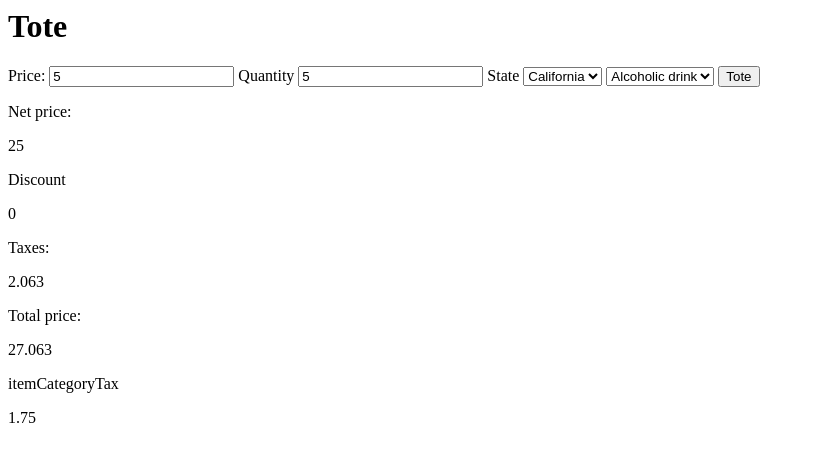
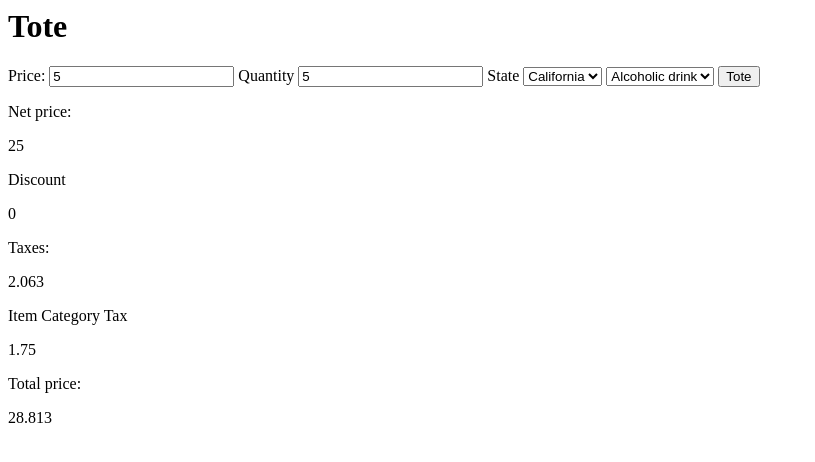
Before and after one commit to BetoHerbas/TotalizadorVentas, a website built with Parcel: page index.html in a window 1280 px wide. Both pictures are taken after typing "5", "5" into the empty fields and a click on the input "Tote". Shown: the whole page, without its empty margins (0-815 px from the left). Built offline with nearby package versions, Linux system fonts and the light colour scheme.

Commit message:
show net price + taxes by state + taxes for de purchase of alcoholic drinks - discount by amount

```diff
--- a/index.html
+++ b/index.html
@@ -26,10 +26,11 @@
   <div id="discount-div"></div>
   <label for="taxes">Taxes:</label>
   <div id="taxes-div"></div>
+  <label for="itemCategoryTax">Item Category Tax</label>
+  <div id="itemCategoryTax-div"></div>
+
   <label for="totalPrice">Total price:</label>
   <div id="totalPrice-div"></div>
-  <label for="itemCategoryTax">itemCategoryTax</label>
-  <div id="itemCategoryTax-div"></div>
 
   <script type="module" src="./src/presenter.js"></script>
 </body>
--- a/src/presenter.js
+++ b/src/presenter.js
@@ -17,12 +17,13 @@ form.addEventListener("submit", (event) => {
   const price = Number.parseInt(price_input.value);
   const quantity = Number.parseInt(quantity_input.value);
   const state = state_input.value;
+  const category = itemCategoryInput.value;
 
   divNetPrice.innerHTML = "<p>" + calculateNetPrice(price, quantity) + "</p>";
   divTaxes.innerHTML = "<p>" + calculateTaxes(calculateNetPrice(price, quantity), state) + "</p>";
-  divTotalPrice.innerHTML = "<p>" + calculateTote(price, quantity,state) + "</p>";
+
   divDiscount.innerHTML = "<p>" + calculateDiscount(calculateNetPrice(price, quantity)) + "</p>";
-  console.log(taxByProductCategory(calculateNetPrice(price, quantity), itemCategoryInput.value))
-  divTaxByProductCategory.innerHTML = "<p>" + taxByProductCategory(calculateNetPrice(price, quantity), itemCategoryInput.value) + "</p>";
+  divTaxByProductCategory.innerHTML = "<p>" + taxByProductCategory(calculateNetPrice(price, quantity), category) + "</p>";
 
+  divTotalPrice.innerHTML = "<p>" + calculateTote(price, quantity,state, category) + "</p>";
 });
--- a/src/totalizador.js
+++ b/src/totalizador.js
@@ -46,13 +46,14 @@ function taxByProductCategory(netPrice, category)
 
 }
 
-function calculateTote(price, quantity, state) {
+function calculateTote(price, quantity, state, category) {
   let netPrice = calculateNetPrice(price, quantity);
   let discount =  calculateDiscount(netPrice);
   let priceWithDiscount = netPrice - discount;
-  let totalPrice = priceWithDiscount + calculateTaxes(priceWithDiscount, state);
+  let taxesByState = calculateTaxes(priceWithDiscount, state);
+  let taxesByProductCategory = taxByProductCategory(netPrice, category);
+  let totalPrice = priceWithDiscount + taxesByState + taxesByProductCategory;
   return +(totalPrice).toFixed(3);
 }
 
-
 export { calculateNetPrice, calculateTaxes, calculateTote, calculateDiscount, taxByProductCategory };
```
Also changed, not shown: src/totalizador.test.js (+6 -0 lines).
